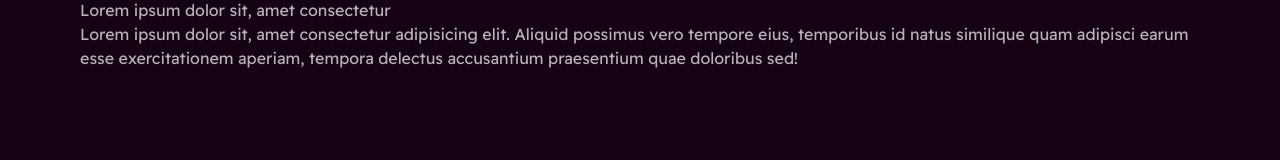
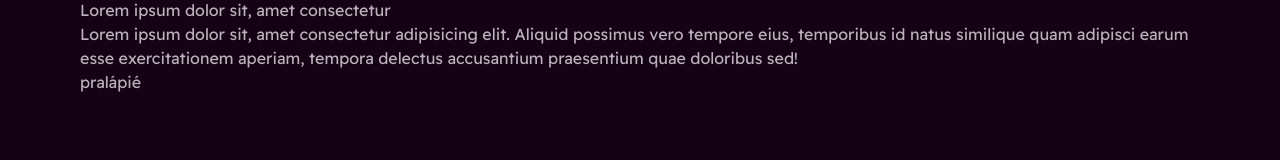
Before and after one commit to nunoprat/gesture-theme, a Vue app: page / in a window 1280 px wide. Shown: the part 138-298 px from the top of the page. Built offline with nearby package versions, Linux system fonts and the light colour scheme.

Commit message:
pralápié

```diff
--- a/src/components/sections/ResumeSection.vue
+++ b/src/components/sections/ResumeSection.vue
@@ -4,10 +4,12 @@
       <h6 class="up-heading">About Us</h6>
       <h2 class="heading-1">Lorem ipsum dolor sit, amet consectetur</h2>
       <p>
-                Lorem ipsum dolor sit, amet consectetur adipisicing elit. Aliquid possimus vero
-                tempore eius, temporibus id natus similique quam adipisci earum esse exercitationem
-                aperiam, tempora delectus accusantium praesentium quae doloribus sed!
+        Lorem ipsum dolor sit, amet consectetur adipisicing elit. Aliquid
+        possimus vero tempore eius, temporibus id natus similique quam adipisci
+        earum esse exercitationem aperiam, tempora delectus accusantium
+        praesentium quae doloribus sed!
       </p>
+      <p>pralápié</p>
     </div>
   </section>
 </template>
```
Also changed, not shown: 1 other file (tests, documents, lock files or other folders). Lines whose indentation alone changed are shown as unchanged.
